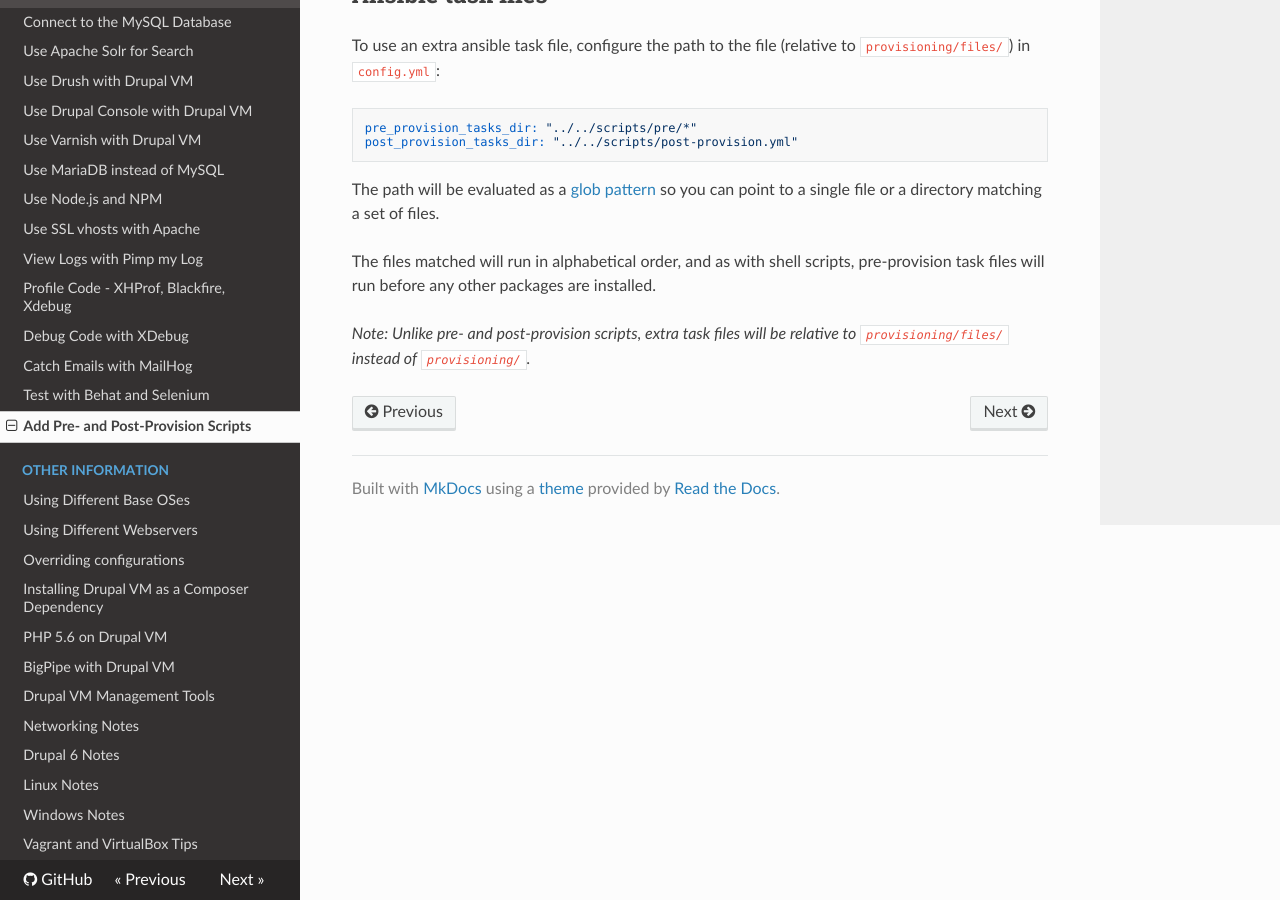
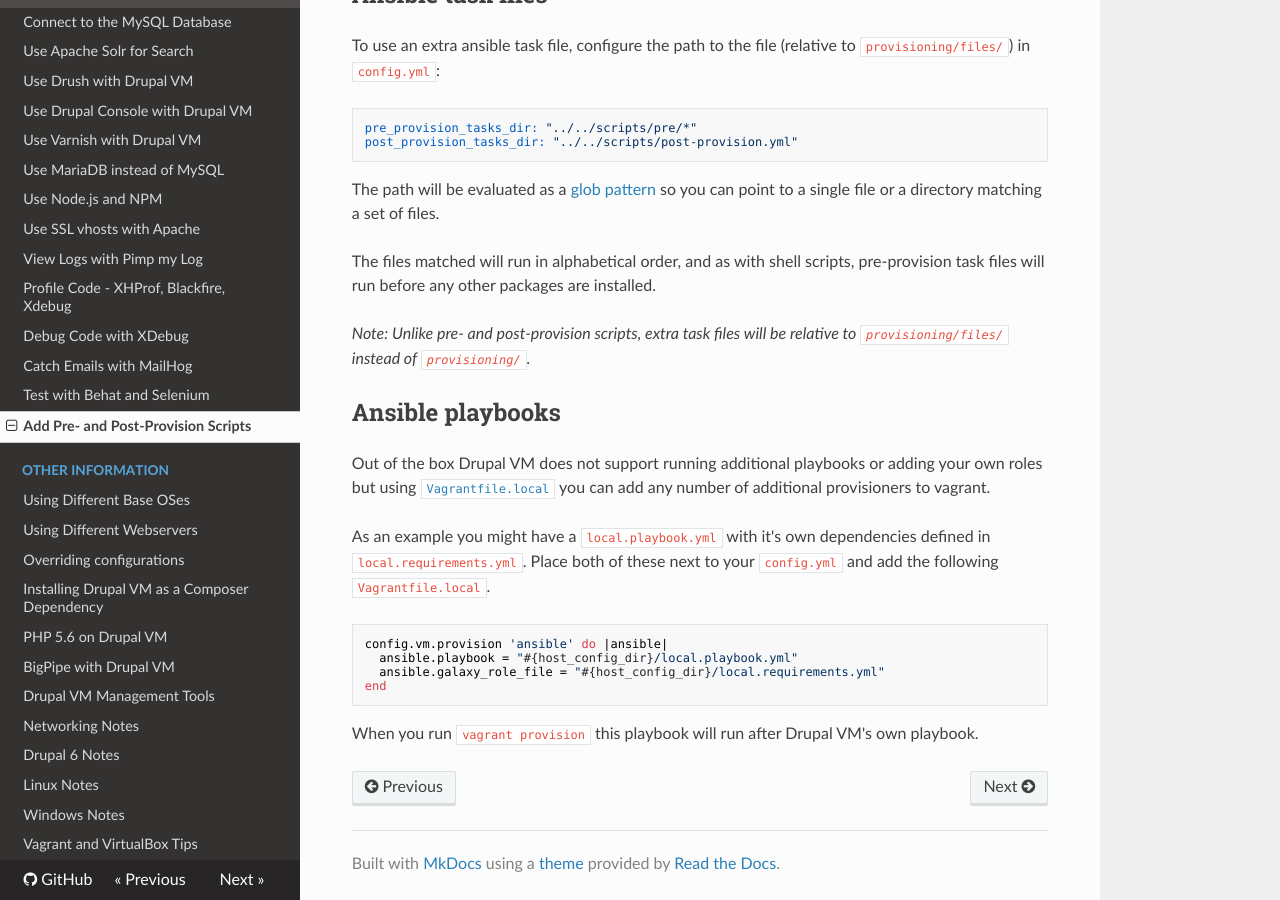
Before and after one commit to geerlingguy/drupal-vm, an MkDocs documentation site: the page built from docs/extras/scripts.md, in a window 1280 px wide and 900 px high, scrolled down 812 px. Built offline with MkDocs 1.6.1, drawn with Linux system fonts in a browser that asks for light colours; nearby versions of some CDN libraries; old or Windows-style settings are respelled for this version of MkDocs.

Commit message:
Issue #666: Add docs on how to run custom playbooks [ci skip]

````diff
--- a/docs/extras/scripts.md
+++ b/docs/extras/scripts.md
@@ -33,3 +33,19 @@ The path will be evaluated as a [glob pattern](https://docs.python.org/2/library
 The files matched will run in alphabetical order, and as with shell scripts, pre-provision task files will run before any other packages are installed.
 
 _Note: Unlike pre- and post-provision scripts, extra task files will be relative to `provisioning/files/` instead of `provisioning/`._
+
+
+## Ansible playbooks
+
+Out of the box Drupal VM does not support running additional playbooks or adding your own roles but using [`Vagrantfile.local`](../other/overriding-configurations.md#extending-the-vagrantfile-with-vagrantfilelocal) you can add any number of additional provisioners to vagrant.
+
+As an example you might have a `local.playbook.yml` with it's own dependencies defined in `local.requirements.yml`. Place both of these next to your `config.yml` and add the following `Vagrantfile.local`.
+
+```rb
+config.vm.provision 'ansible' do |ansible|
+  ansible.playbook = "#{host_config_dir}/local.playbook.yml"
+  ansible.galaxy_role_file = "#{host_config_dir}/local.requirements.yml"
+end
+```
+
+When you run `vagrant provision` this playbook will run after Drupal VM's own playbook.
````
